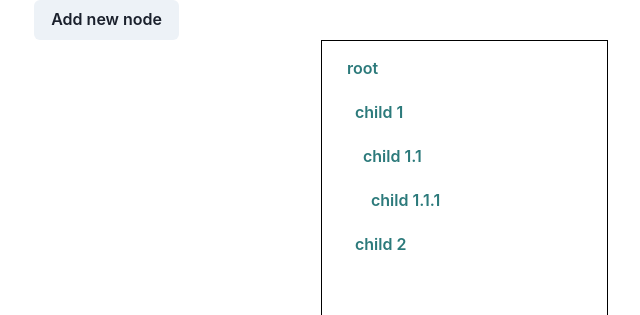
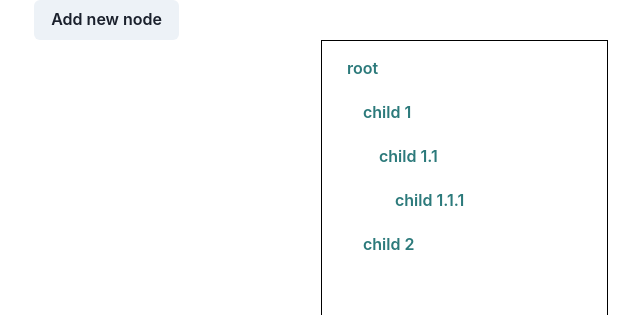
Before and after one commit to nellu-art/my-task-solution, a React (Vite) app: page / in a window 1280 px wide. Shown: the top 315 px of the page, without its empty margins (319-959 px from the left). Built offline with nearby package versions, Linux system fonts and the light colour scheme.

Commit message:
fix layout for deep nesting

```diff
--- a/src/App.jsx
+++ b/src/App.jsx
@@ -91,7 +91,7 @@ function DBTreeView() {
 
   return (
     <>
-      <Box height='500px' border='1px solid black' p={2} overflowY='auto'>
+      <Box height='500px' border='1px solid black' p={2} overflow='auto'>
         {displayNodes.map((node) => {
           return (
             <RenderNode
@@ -146,8 +146,8 @@ function App() {
         Add new node
       </Button>
       <Box display='flex'>
-        <Box flex={1} />
-        <Box flex={1}>
+        <Box flex={1} maxWidth='50%' />
+        <Box flex={1} maxWidth='50%'>
           <DBTreeView />
         </Box>
       </Box>
--- a/src/components/RenderNode.jsx
+++ b/src/components/RenderNode.jsx
@@ -13,7 +13,7 @@ export function RenderNode({
       <Box mb={1}>
         <Node
           value={node.value}
-          leftOffset={nestingLevel * 2}
+          leftOffset={nestingLevel * 16}
           selected={selectedNodeId === node.id}
           onSelect={() => onSelectNode(node.id)}
           isEditable={isEditable}
@@ -51,7 +51,7 @@ const Node = ({ value, leftOffset, deleted, isEditable, selected, onSelect }) =>
       variant={selected ? 'outline' : 'ghost'}
       isDisabled={deleted}
       onClick={onSelect}
-      ml={leftOffset}
+      ml={`${leftOffset}px`}
     >
       {value}
     </Button>
```
